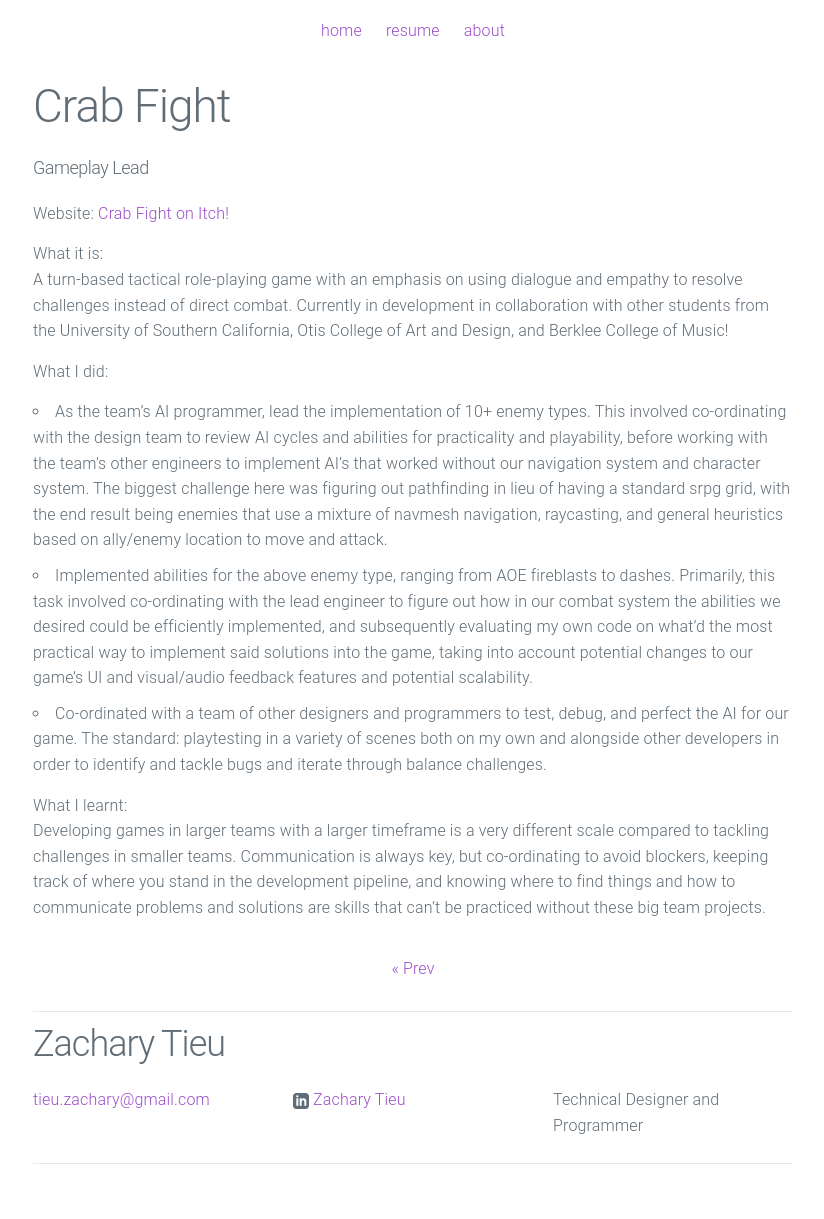
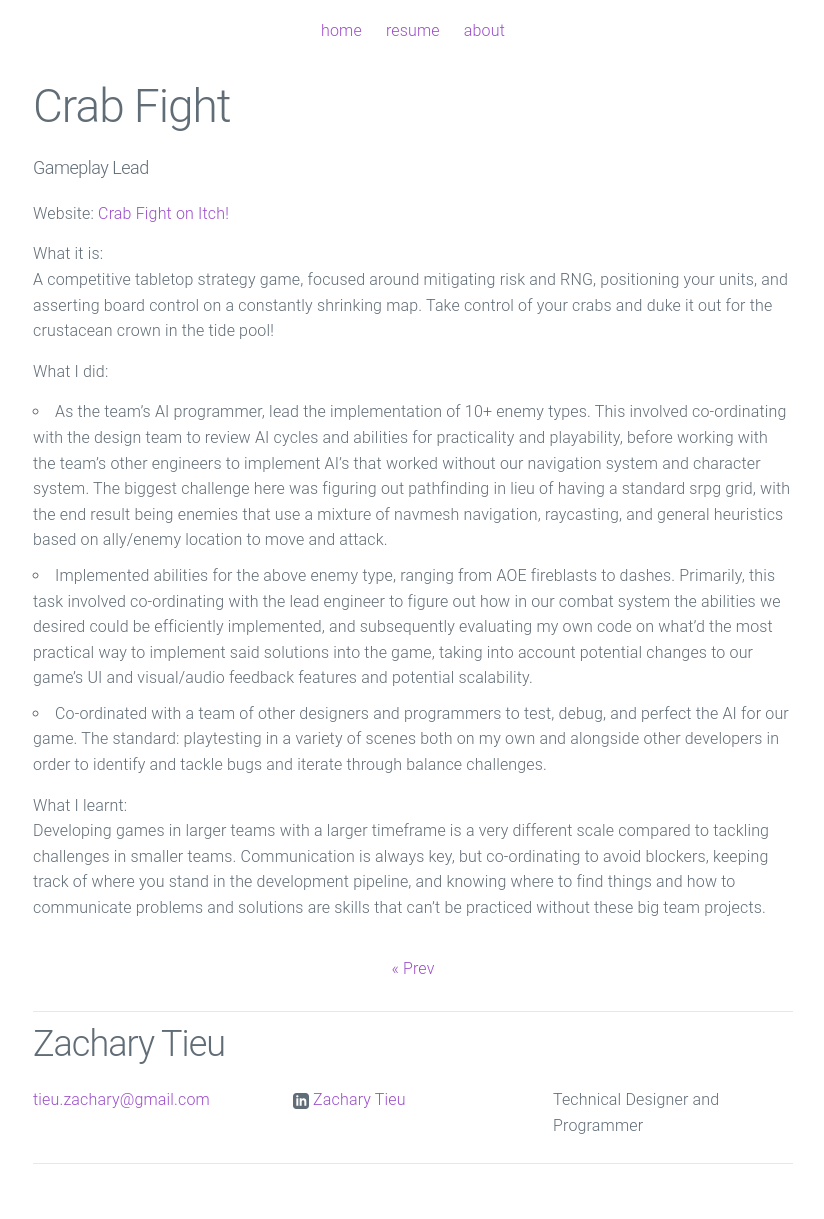
Before and after one commit to ZachTier/ZacharyTieu.github.io, a Jekyll site: the page built from _posts/2023-3-17-Crab Fight.md, in a window 1280 px wide. Shown: the whole page, without its empty margins (227-1051 px from the left). Built offline with Jekyll 4.4.1, drawn with Linux system fonts in a browser that asks for light colours.

Commit message:
Update 2023-3-17-Crab Fight.md

```diff
--- a/_posts/2023-3-17-Crab Fight.md
+++ b/_posts/2023-3-17-Crab Fight.md
@@ -8,7 +8,7 @@ Website: [Crab Fight on Itch!](https://zachtier.itch.io/crab-fight)
 
 
 What it is:\
-A turn-based tactical role-playing game with an emphasis on using dialogue and empathy to resolve challenges instead of direct combat. Currently in development in collaboration with other students from the University of Southern California, Otis College of Art and Design, and Berklee College of Music!
+A competitive tabletop strategy game, focused around mitigating risk and RNG, positioning your units, and asserting board control on a constantly shrinking map. Take control of your crabs and duke it out for the crustacean crown in the tide pool!
 
 What I did:
 * As the team's AI programmer, lead the implementation of 10+ enemy types. This involved co-ordinating with the design team to review AI cycles and abilities for practicality and playability, before working with the team's other engineers to implement AI's that worked without our navigation system and character system.  The biggest challenge here was figuring out pathfinding in lieu of having a standard srpg grid, with the end result being enemies that use a mixture of navmesh navigation, raycasting, and general heuristics based on ally/enemy location to move and attack.
```
